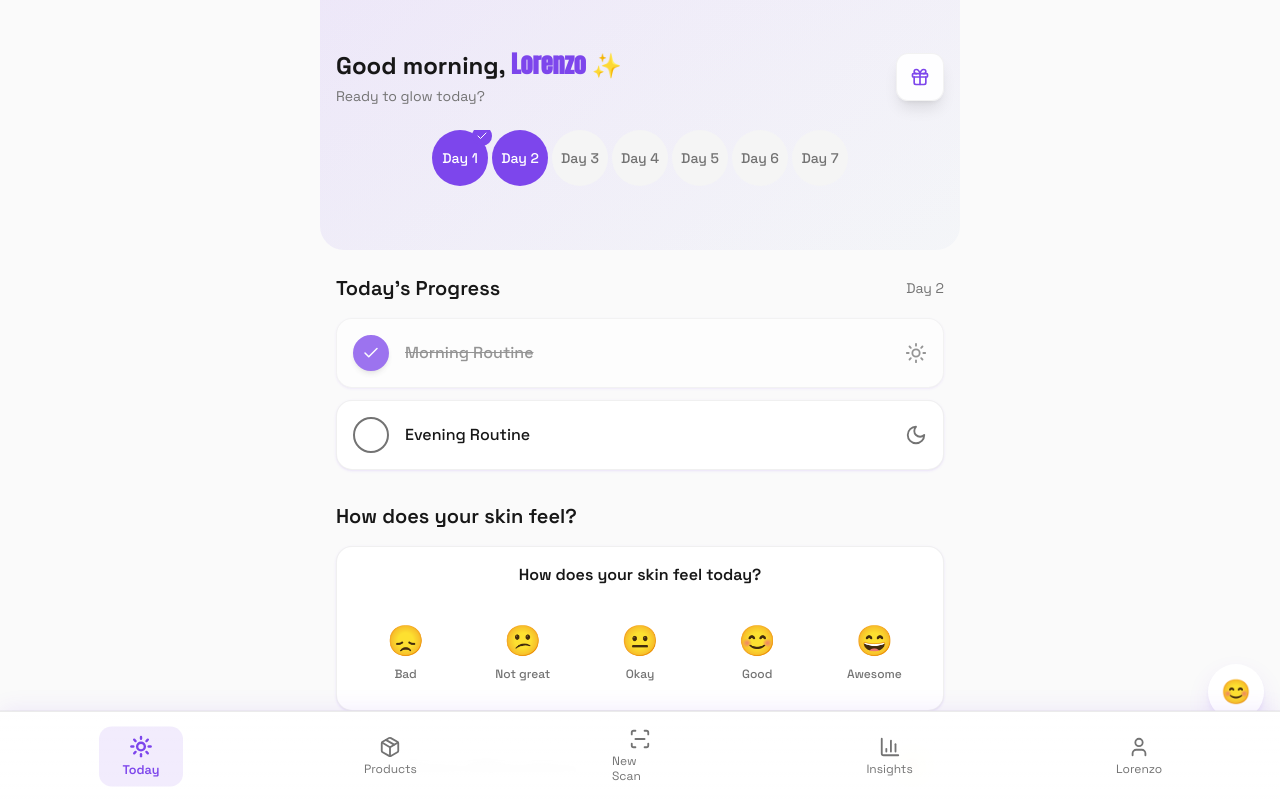
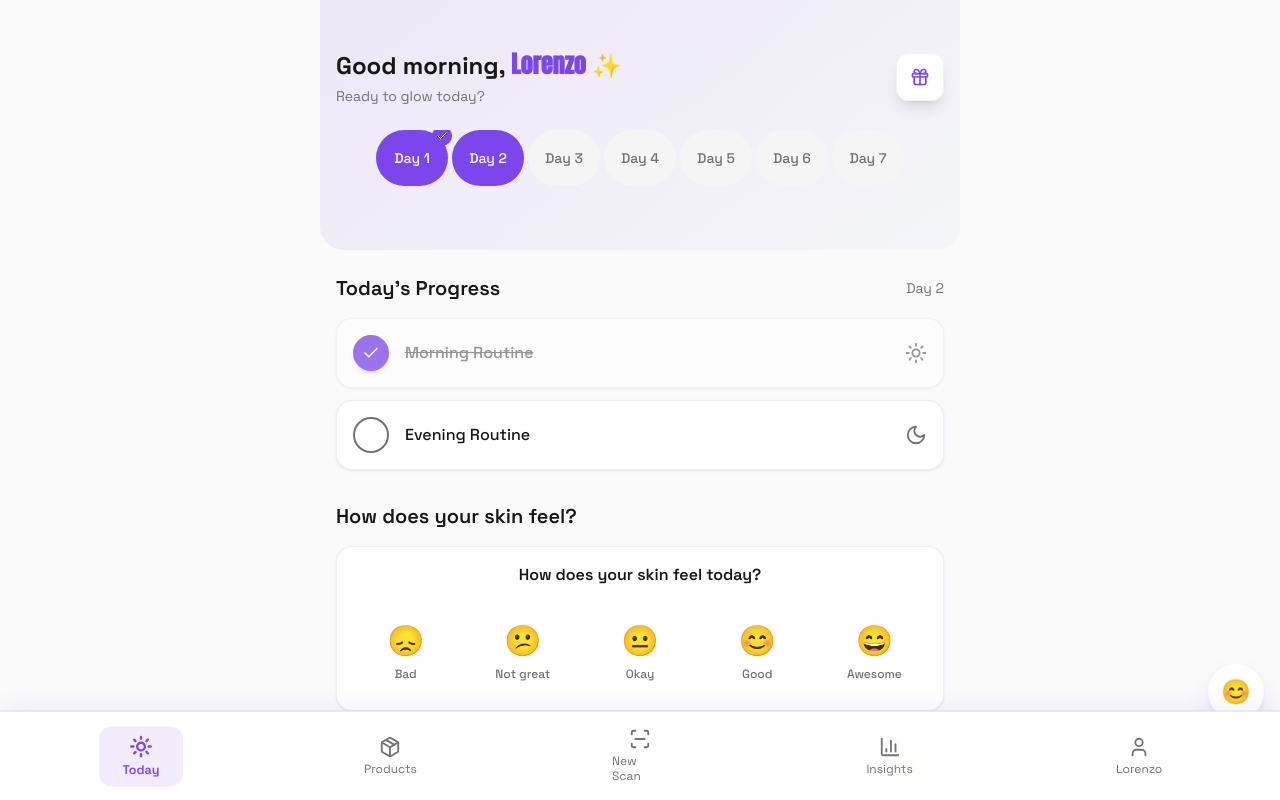
Before and after one commit to dermaself/skin-sync-pwa, a React (Vite) app: page /today in a window 1280 px wide. Shown: the top 800 px of the page. Built offline with nearby package versions, Linux system fonts and the light colour scheme; the HTML template or start-up script is replaced by a standard one.

Commit message:
Fix button stretching and truncation

```diff
--- a/src/index.css
+++ b/src/index.css
@@ -149,10 +149,10 @@ All colors use HSL format for consistency and accessibility.
   }
 
   .day-pill {
-    @apply rounded-full flex items-center justify-center text-sm font-medium transition-all active:scale-95;
-    min-width: clamp(44px, 12vw, 56px);
-    min-height: clamp(44px, 12vw, 56px);
-    padding: 0.5rem;
+    @apply rounded-full flex items-center justify-center text-sm font-medium transition-all active:scale-95 flex-shrink-0;
+    width: clamp(60px, 13vw, 72px);
+    height: clamp(44px, 11vw, 56px);
+    padding: 0.5rem 0.75rem;
   }
 
   .day-pill.selected {
```
